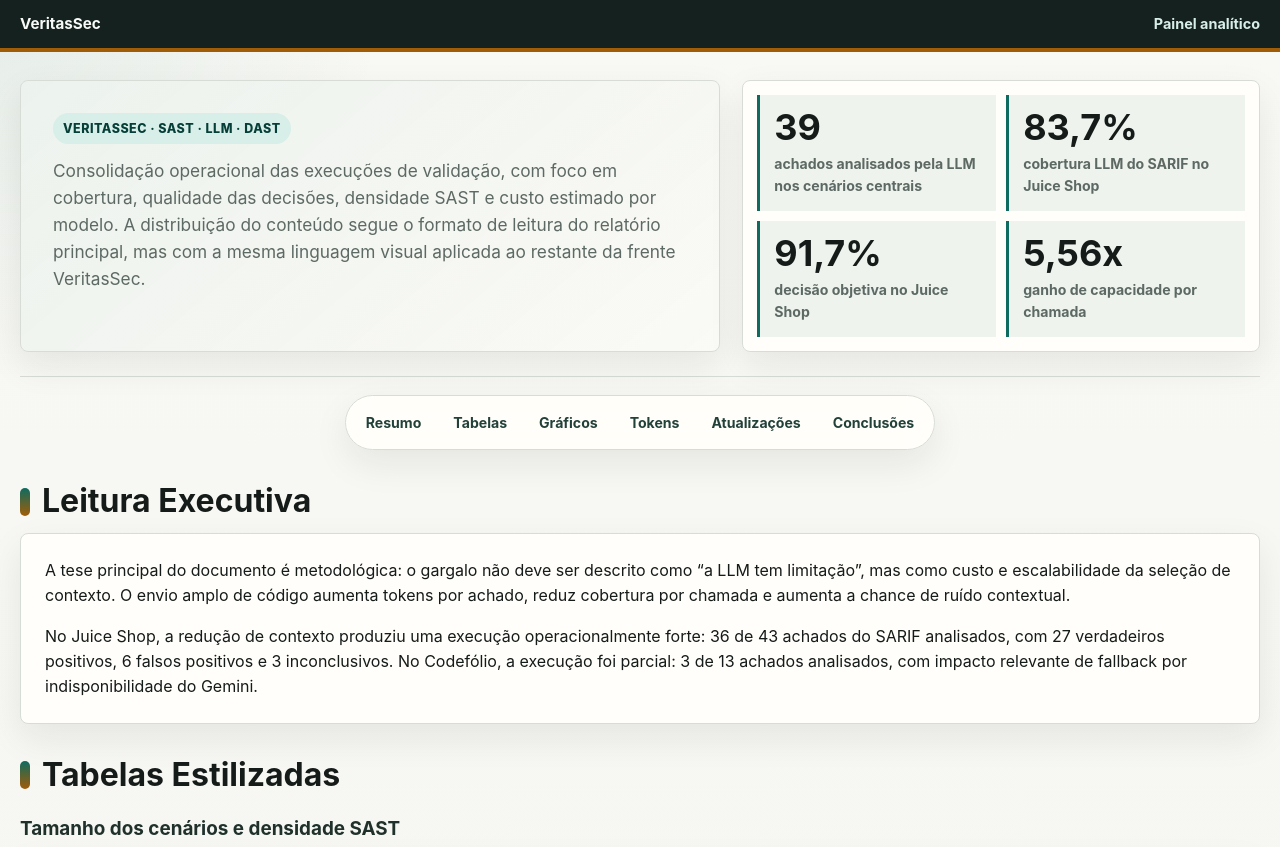
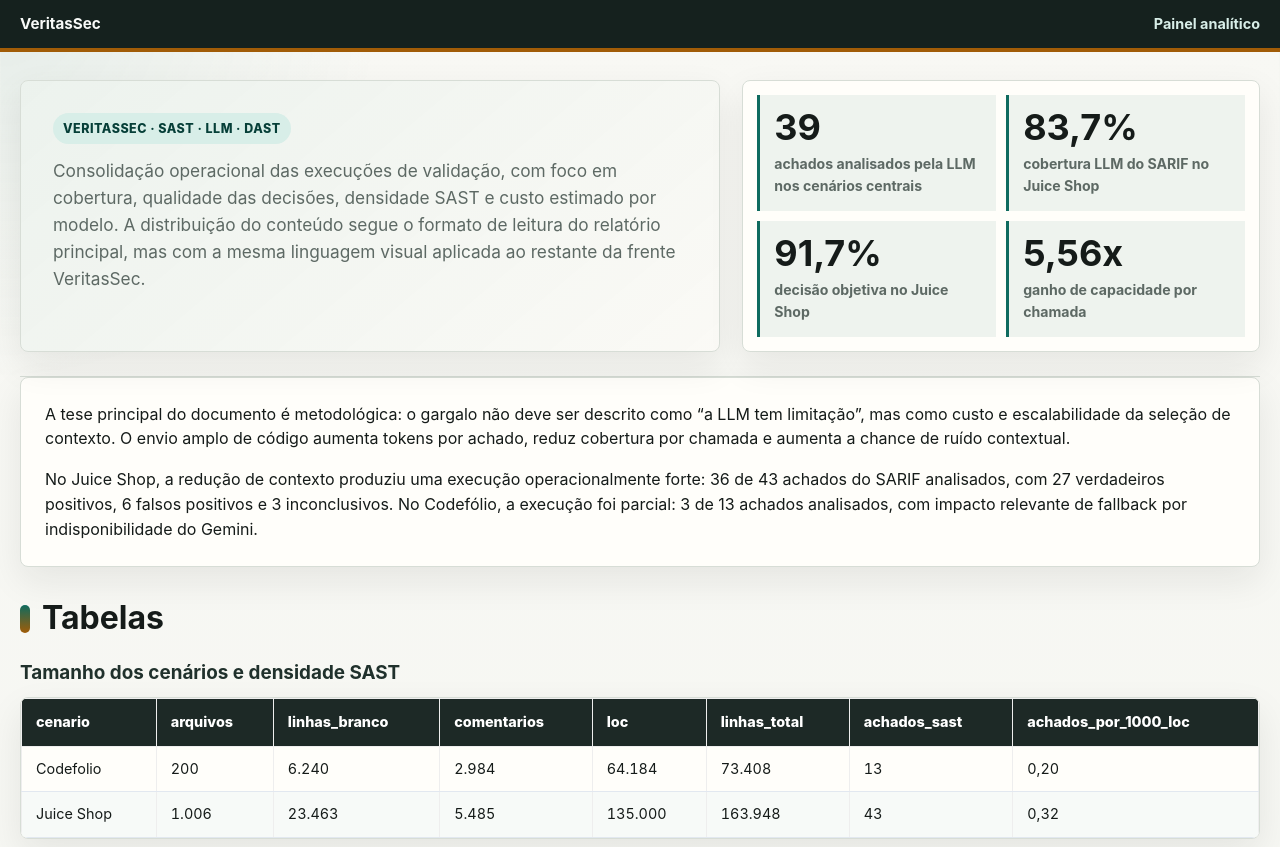
Before and after one commit to cwrricio/analise_ss_veritasec, a plain HTML site: page index.html in a window 1280 px wide. Shown: the top 847 px of the page. Drawn offline with Linux system fonts and the light colour scheme.

```diff
--- a/index.html
+++ b/index.html
@@ -373,22 +373,22 @@
     </div>
   </section>
 
-  <nav class="nav" aria-label="Navegação do relatório">
+  <!-- <nav class="nav" aria-label="Navegação do relatório">
     <a href="#executivo">Resumo</a>
     <a href="#tabelas">Tabelas</a>
     <a href="#graficos">Gráficos</a>
     <a href="#tokens">Tokens</a>
     <a href="analises-veritassec.html">Atualizações</a>
     <a href="#conclusoes">Conclusões</a>
-  </nav>
+  </nav> -->
 
-  <h2 id="executivo">Leitura Executiva</h2>
+  <h2"></h2>
   <div class="card">
     <p>A tese principal do documento é metodológica: o gargalo não deve ser descrito como “a LLM tem limitação”, mas como custo e escalabilidade da seleção de contexto. O envio amplo de código aumenta tokens por achado, reduz cobertura por chamada e aumenta a chance de ruído contextual.</p>
     <p>No Juice Shop, a redução de contexto produziu uma execução operacionalmente forte: 36 de 43 achados do SARIF analisados, com 27 verdadeiros positivos, 6 falsos positivos e 3 inconclusivos. No Codefólio, a execução foi parcial: 3 de 13 achados analisados, com impacto relevante de fallback por indisponibilidade do Gemini.</p>
   </div>
 
-  <h2 id="tabelas">Tabelas Estilizadas</h2>
+  <h2 id="tabelas">Tabelas</h2>
   <h3>Tamanho dos cenários e densidade SAST</h3>
   <div class="table-card"><div class="table-scroll"><table border="1" class="dataframe styled">
   <thead>
```
